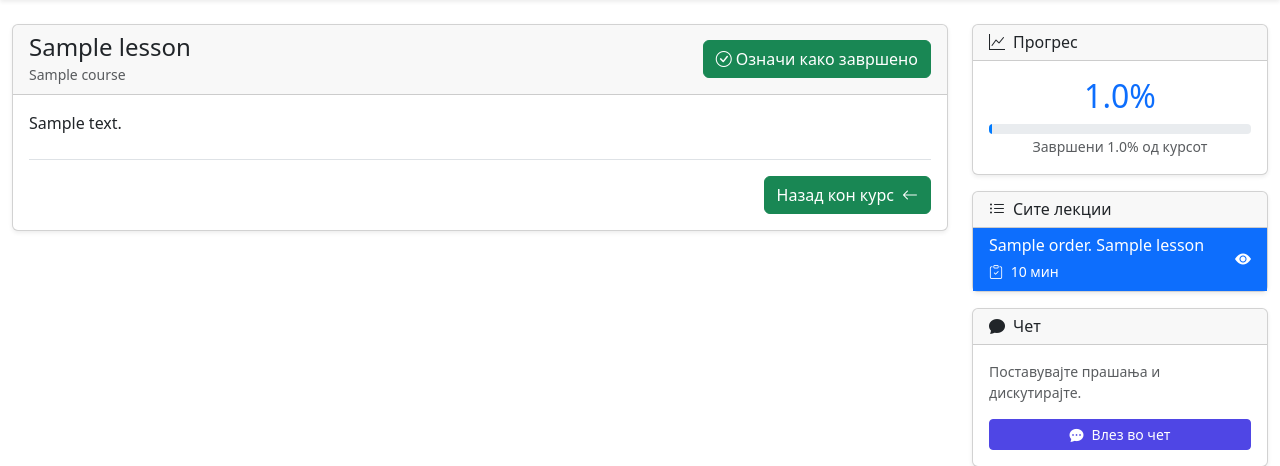
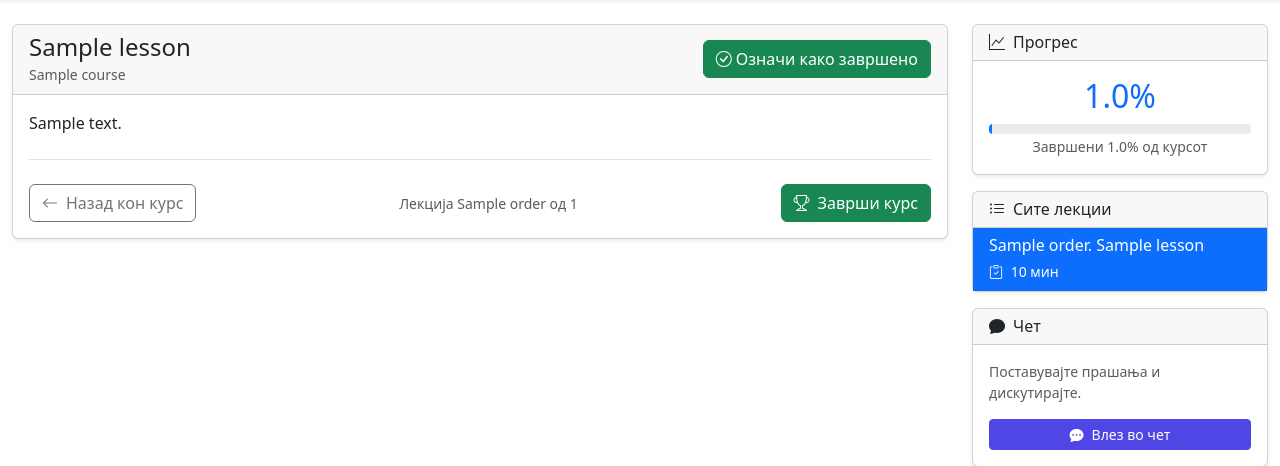
Before and after one commit to tasevskateodora/online-course-platform-with-real-time-chat, a Django app: template templates/courses/lesson_detail.html in a window 1280 px wide. Shown: the part 56-522 px from the top of the page. Run offline with Django 4.2, Linux system fonts and the light colour scheme; the template is opened without the code that fills it: most values are stand-ins (such as "Sample title", 1, 10 or a date in 2020).

Commit message:
Added navigation for lessons

```diff
--- a/templates/courses/lesson_detail.html
+++ b/templates/courses/lesson_detail.html
@@ -39,7 +39,6 @@
                                 {% if 'youtube.com' in lesson.video_url or 'youtu.be' in lesson.video_url %}
                                     {% if 'watch?v=' in lesson.video_url %}
                                         <iframe src="https://www.youtube.com/embed/{{ lesson.video_url|cut:'https://www.youtube.com/watch?v=' }}" allowfullscreen></iframe>
-
                                     {% else %}
                                         <iframe src="{{ lesson.video_url }}" allowfullscreen></iframe>
                                     {% endif %}
@@ -77,7 +76,7 @@
                                 </div>
                             </div>
 
-                            <!-- PDF Preview (опционално) -->
+                            <!-- PDF Preview -->
                             <div class="border rounded p-2 mb-4" style="height: 600px;">
                                 <iframe src="{{ lesson.pdf_file.url }}" width="100%" height="100%" style="border: none;"></iframe>
                             </div>
@@ -91,36 +90,50 @@
                         </div>
                     {% endif %}
 
-                    <!-- Lesson Navigation -->
-                    <div class="d-flex justify-content-between mt-4 pt-3 border-top">
-                        {% if lesson.order > 1 %}
-                            {% for l in all_lessons %}
-                                {% if l.order == lesson.order|add:"-1" %}
-                                    <a href="{% url 'courses:lesson_detail' lesson.course.slug l.id %}"
+                    <!-- ПОПРАВЕНА Lesson Navigation -->
+                    <div class="lesson-navigation d-flex justify-content-between align-items-center mt-4 pt-4 border-top">
+                        <!-- Претходна лекција -->
+                        <div>
+                            {% with previous=lesson.get_previous_lesson %}
+                                {% if previous %}
+                                    <a href="{% url 'courses:lesson_detail' lesson.course.slug previous.id %}"
                                        class="btn btn-outline-primary">
                                         <i class="bi bi-arrow-left me-2"></i>Претходна лекција
                                     </a>
+                                {% else %}
+                                    <!-- Ако е прва лекција, покажи назад кон курс -->
+                                    <a href="{% url 'courses:detail' lesson.course.slug %}"
+                                       class="btn btn-outline-secondary">
+                                        <i class="bi bi-arrow-left me-2"></i>Назад кон курс
+                                    </a>
                                 {% endif %}
-                            {% endfor %}
-                        {% else %}
-                            <div></div>
-                        {% endif %}
+                            {% endwith %}
+                        </div>
 
-                        {% if lesson.order < all_lessons.count %}
-                            {% for l in all_lessons %}
-                                {% if l.order == lesson.order|add:"1" %}
-                                    <a href="{% url 'courses:lesson_detail' lesson.course.slug l.id %}"
+                        <!-- Прогрес индикатор -->
+                        <div class="text-center">
+                            <small class="text-muted">
+                                Лекција {{ lesson.order }} од {{ all_lessons.count }}
+                            </small>
+                        </div>
+
+                        <!-- Следна лекција -->
+                        <div>
+                            {% with next=lesson.get_next_lesson %}
+                                {% if next %}
+                                    <a href="{% url 'courses:lesson_detail' lesson.course.slug next.id %}"
                                        class="btn btn-primary">
                                         Следна лекција<i class="bi bi-arrow-right ms-2"></i>
                                     </a>
-                                {% endif %}
-                            {% endfor %}
                                 {% else %}
+                                    <!-- Последна лекција - назад кон курс -->
                                     <a href="{% url 'courses:detail' lesson.course.slug %}"
                                        class="btn btn-success">
-                                Назад кон курс<i class="bi bi-arrow-left ms-2"></i>
+                                        <i class="bi bi-trophy me-2"></i>Заврши курс
                                     </a>
                                 {% endif %}
+                            {% endwith %}
+                        </div>
                     </div>
                 </div>
             </div>
@@ -145,6 +158,7 @@
                 </div>
             </div>
             {% endif %}
+
             <!-- All Lessons -->
             <div class="card shadow-sm">
                 <div class="card-header">
@@ -159,13 +173,22 @@
                                 <div>
                                     <h6 class="mb-1">{{ l.order }}. {{ l.title }}</h6>
                                     <small>
-                                        <i class="bi bi-{% if l.lesson_type == 'video' %}play-circle{% elif l.lesson_type == 'text' %}file-text{% elif l.lesson_type == 'quiz' %}question-circle{% else %}clipboard-check{% endif %} me-1"></i>
+                                        <i class="bi bi-{% if l.lesson_type == 'video' %}play-circle{% elif l.lesson_type == 'text' %}file-text{% elif l.lesson_type == 'pdf' %}file-pdf{% else %}clipboard-check{% endif %} me-1"></i>
                                         {{ l.duration_minutes }} мин
                                     </small>
                                 </div>
+                                <div>
                                     {% if l.id == lesson.id %}
-                                    <i class="bi bi-eye-fill"></i>
+                                        <i class="bi bi-eye-fill text-primary"></i>
+                                    {% else %}
+                                        <!-- Провери дали е завршена лекцијата -->
+                                        {% for progress in lesson_progress %}
+                                            {% if progress.lesson.id == l.id and progress.is_completed %}
+                                                <i class="bi bi-check-circle-fill text-success"></i>
                                             {% endif %}
+                                        {% endfor %}
+                                    {% endif %}
+                                </div>
                             </div>
                         </a>
                         {% endfor %}
```
Also changed, not shown: courses/models.py (+24 -0 lines), db.sqlite3. Lines whose indentation alone changed are shown as unchanged.
